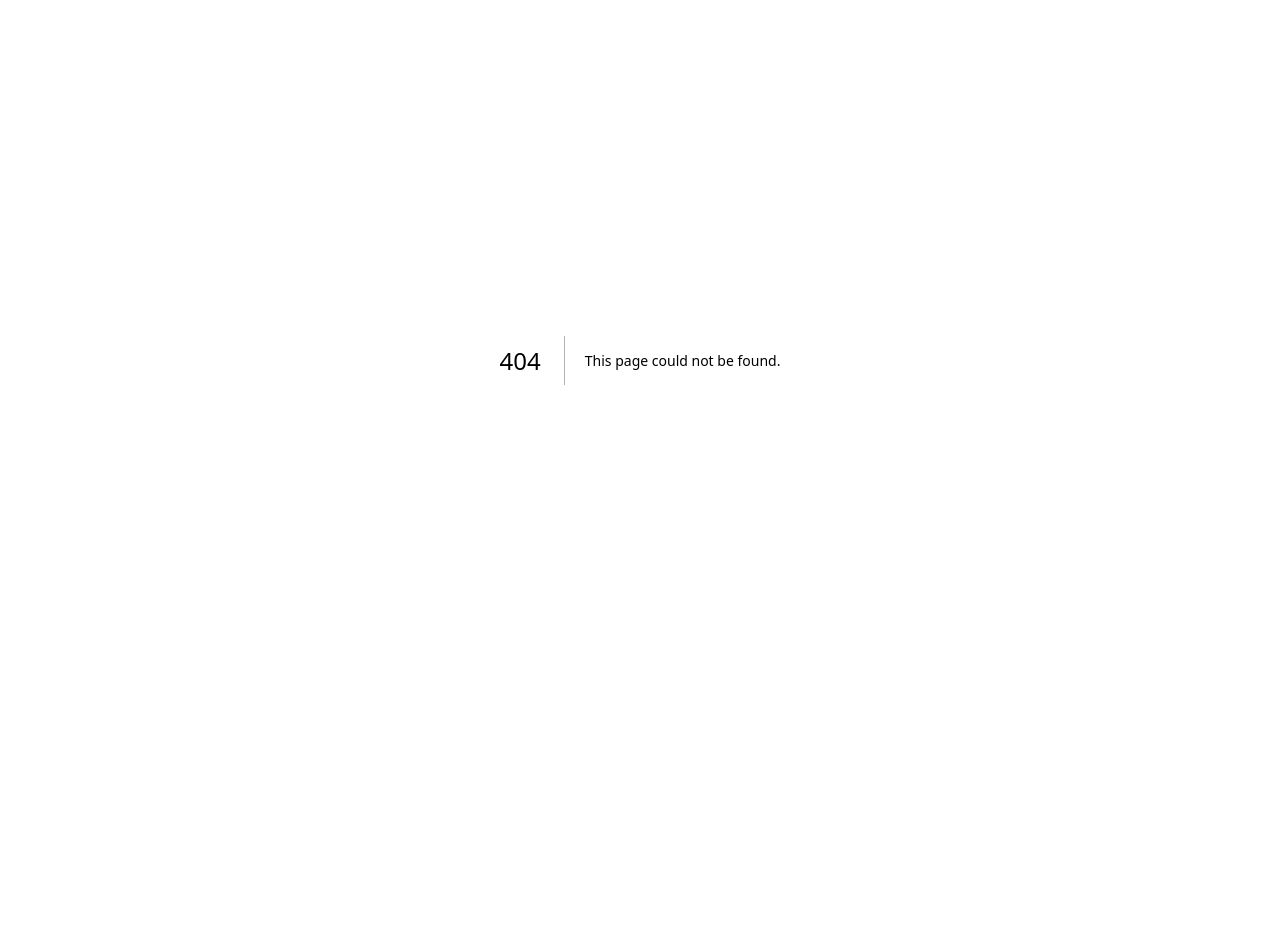
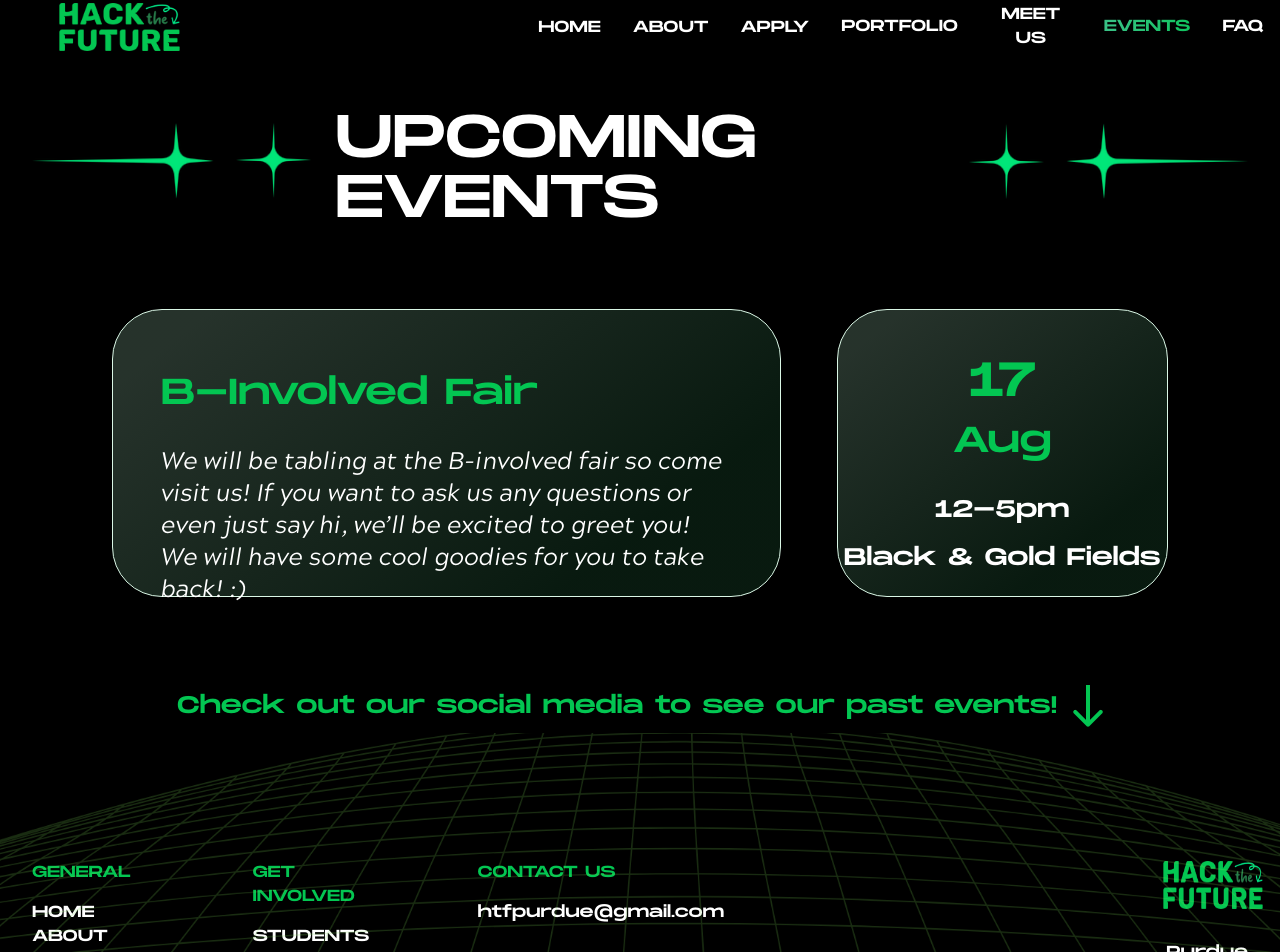
Before and after one commit to tgondil/htf-website, a Next.js app in the folder my-app/: page /events in a window 1280 px wide. Before the commit this address had no page. Shown: the part 40-992 px from the top of the page. Before the commit the page ends 800 px from the top, so only its background shows below. Built offline with nearby package versions, Linux system fonts and the light colour scheme.

Commit message:
added events page

```diff
--- /dev/null
+++ b/my-app/src/app/events/page.js
@@ -0,0 +1,150 @@
+"use client";
+import React from "react";
+import Link from "next/link";
+
+import Image from "next/image";
+import { Splide, SplideSlide } from "@splidejs/react-splide";
+import { AutoScroll } from "@splidejs/splide-extension-auto-scroll";
+import "@splidejs/splide/dist/css/splide.min.css";
+import { ReactTyped } from "react-typed";
+
+export default function Home() {
+  const isHovered = (event) => {
+    event.target.classList.add("gradient");
+    document.getElementById("home")?.classList.remove("gradient");
+  };
+
+  const unHovered = (event) => {
+    event.target.classList.remove("gradient");
+    document.getElementById("home")?.classList.add("gradient");
+  };
+
+  return (
+    <>
+      <div className="h-screen w-screen bg-black">
+        <div id="navbar" className="h-1/6 flex items-center">
+          <img src="/Logo.png" className="h-12 w-42 px-12"></img>
+          <div className="basis-1/4"></div>
+          <Link href="/">
+            <button onMouseEnter={isHovered} onMouseLeave={unHovered}>
+              <h1 className="font-monument px-4 text-white">HOME</h1>
+            </button>
+          </Link>
+          <Link href="/#about">
+            <button onMouseEnter={isHovered} onMouseLeave={unHovered}>
+              <h1 className="font-monument px-4 text-white">ABOUT</h1>
+            </button>
+          </Link>
+          <Link href="/involvement">
+            <button onMouseEnter={isHovered} onMouseLeave={unHovered}>
+              <h1 className="font-monument px-4 text-white">
+                APPLY
+              </h1>
+            </button>
+          </Link>
+          <button onMouseEnter={isHovered} onMouseLeave={unHovered}>
+            <h1 className="font-monument px-4 text-white">PORTFOLIO</h1>
+          </button>
+          <Link href="/meet">
+          <button onMouseEnter={isHovered} onMouseLeave={unHovered}>
+            <h1 className="font-monument px-4 text-white">MEET US</h1>
+          </button>
+          </Link>
+          <button onMouseEnter={isHovered} onMouseLeave={unHovered}>
+            <h1 id="home" className="font-monument px-4 gradient text-white">EVENTS</h1>
+          </button>
+          <button onMouseEnter={isHovered} onMouseLeave={unHovered}>
+            <h1 className="font-monument px-4 text-white">FAQ</h1>
+          </button>
+        </div>
+        <div className="h-4/5 w-full bg-black flex z-10 relative">
+          <div className="h-full w-full font-monument text-white text-6xl flex-col items-center px-8 pb-20">
+            <div className="flex items-center justify-center">
+              <img src="/leftarrow.png"></img>
+              <h1 className="pt-4 mx-6">UPCOMING EVENTS</h1>
+              <img src="/rightarrow.png"></img>
+            </div>
+            <div className="w-full h-4/5 flex gap-14 px-20 py-20">
+
+
+            <div className="w-2/3 h-full eventbox flex-col pt-12  px-12">
+                <h1 className="font-monument text-htfgreen text-4xl pt-4 pb-8">
+                    B-Involved Fair
+                </h1>
+                <h1 className="font-horizon text-2xl">
+                We will be tabling at the B-involved fair so come visit us! If you want to ask us any questions or even just say hi, we’ll be excited to greet you! We will have some cool goodies for you to take back! :)
+                </h1>
+            </div>
+            <div className="w-1/3 h-full timebox flex-col text-3xl items-center justify-center">
+                <div className="flex items-center justify-center pt-12 pb-4">
+                <h1 className="text-5xl text-htfgreen">
+                    17
+                </h1>
+                </div>
+
+                <div className="flex items-center justify-center">
+                <h1 className="text-4xl text-htfgreen">
+                    Aug
+                </h1>
+                </div>
+                <div className="flex items-center justify-center pt-8">
+                <h1 className="text-2xl">
+                    12-5pm
+                </h1>
+                </div>
+                <div className="flex items-center justify-center pt-4">
+                <h1 className="text-2xl text-center">
+                    Black & Gold Fields
+                </h1>
+                </div>
+            </div>
+
+          </div>
+          <div className="flex items-center justify-center pt-2 animate-intro-bounce">
+                <h1 className="text-2xl text-center text-htfgreen pr-4">
+                    Check out our social media to see our past events!
+                </h1>
+                <img className="" src="/arrow.png"></img>
+                </div>
+            </div>
+
+        </div>
+
+
+        <div className="w-full bg-black flex gap-10 pt-16 font-monument text-base text-white">
+          <div className="flex-col px-8 pt-16">
+            <h1 className="pb-4 text-htfgreen">GENERAL</h1>
+            <h1>HOME</h1>
+            <h1>ABOUT</h1>
+            <h1>PORTFOLIO</h1>
+            <h1>MEET US</h1>
+            <h1>EVENTS</h1>
+            <h1>FAQ</h1>
+          </div>
+
+          <div className="flex-col px-8 w-1/3 pt-16">
+            <h1 className="pb-4 text-htfgreen">GET INVOLVED</h1>
+            <h1>STUDENTS</h1>
+            <h1>NON-PROFITS</h1>
+          </div>
+          <div className="flex-col px-8 pt-16">
+            <h1 className="pb-4 text-htfgreen">CONTACT US</h1>
+            <h1>htfpurdue@gmail.com</h1>
+          </div>
+          <div className="flex-col  pt-16 w-1/2"></div>
+          <div className="flex-col justify-right px-8 pt-16">
+            <img
+              src="/Logo.png"
+              className="h-12 w-42 pl-12 mb-8 ml-6 object-right"
+            ></img>
+            <h1 className="text-right">
+              Purdue University, West Lafayette, IN, 47906
+            </h1>
+          </div>
+          <img className="absolute -mt-28" src="/globe.png"></img>
+        </div>
+      </div>
+
+    </>
+  );
+}
--- a/my-app/src/app/globals.css
+++ b/my-app/src/app/globals.css
@@ -64,3 +64,19 @@
     box-shadow: 0px 4px 40px 0px rgba(0, 0, 0, 0.20);
     backdrop-filter: blur(20px);
 }
+
+.eventbox {
+    border-radius: 50px;
+    border: 1px solid #DAF7E6;
+    background: linear-gradient(142deg, rgba(190, 252, 215, 0.20) 9.69%, rgba(82, 252, 151, 0.10) 78.11%);
+    box-shadow: 0px 4px 40px 0px rgba(0, 0, 0, 0.20);
+    backdrop-filter: blur(20px);
+}
+
+.timebox {
+    border-radius: 50px;
+    border: 1px solid #DAF7E6;
+    background: linear-gradient(142deg, rgba(190, 252, 215, 0.20) 9.69%, rgba(82, 252, 151, 0.10) 78.11%);
+    box-shadow: 0px 4px 40px 0px rgba(0, 0, 0, 0.20);
+    backdrop-filter: blur(20px);
+}
--- a/my-app/src/app/involvement/page.js
+++ b/my-app/src/app/involvement/page.js
@@ -30,7 +30,7 @@
               <h1 className="font-monument px-4 text-white">HOME</h1>
             </button>
           </Link>
-          <Link href="/about">
+          <Link href="/#about">
             <button onMouseEnter={isHovered} onMouseLeave={unHovered}>
               <h1 className="font-monument px-4 text-white">ABOUT</h1>
             </button>
--- a/my-app/src/app/meet/page.js
+++ b/my-app/src/app/meet/page.js
@@ -30,14 +30,14 @@
               <h1 className="font-monument px-4 text-white">HOME</h1>
             </button>
           </Link>
-          <Link href="/about">
+          <Link href="/#about">
             <button onMouseEnter={isHovered} onMouseLeave={unHovered}>
               <h1 className="font-monument px-4 text-white">ABOUT</h1>
             </button>
           </Link>
           <Link href="/involvement">
             <button onMouseEnter={isHovered} onMouseLeave={unHovered}>
-              <h1 id="home" className="font-monument px-4 text-white gradient">
+              <h1  className="font-monument px-4 text-white">
                 APPLY
               </h1>
             </button>
@@ -46,11 +46,13 @@
             <h1 className="font-monument px-4 text-white">PORTFOLIO</h1>
           </button>
           <button onMouseEnter={isHovered} onMouseLeave={unHovered}>
-            <h1 className="font-monument px-4 text-white">MEET US</h1>
+            <h1 id="home" className="font-monument px-4 text-white gradient">MEET US</h1>
           </button>
+          <Link href="/events">
           <button onMouseEnter={isHovered} onMouseLeave={unHovered}>
             <h1 className="font-monument px-4 text-white">EVENTS</h1>
           </button>
+          </Link>
           <button onMouseEnter={isHovered} onMouseLeave={unHovered}>
             <h1 className="font-monument px-4 text-white">FAQ</h1>
           </button>
--- a/my-app/src/app/page.js
+++ b/my-app/src/app/page.js
@@ -47,9 +47,11 @@
           <h1 className="font-monument px-4 text-white">MEET US</h1>
           </button>
           </Link>
+          <Link href="/events">
           <button onMouseEnter={isHovered} onMouseLeave={unHovered}>
           <h1 className="font-monument px-4 text-white">EVENTS</h1>
           </button>
+          </Link>
           <button onMouseEnter={isHovered} onMouseLeave={unHovered}>
           <h1 className="font-monument px-4 text-white">FAQ</h1>
           </button>
```
Also changed, not shown: my-app/public/arrow.png (added).
